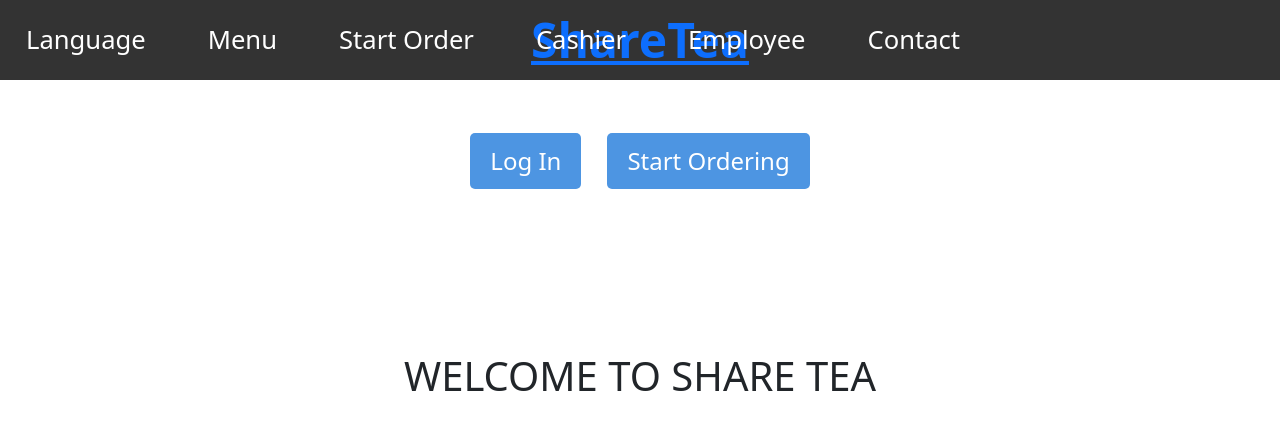
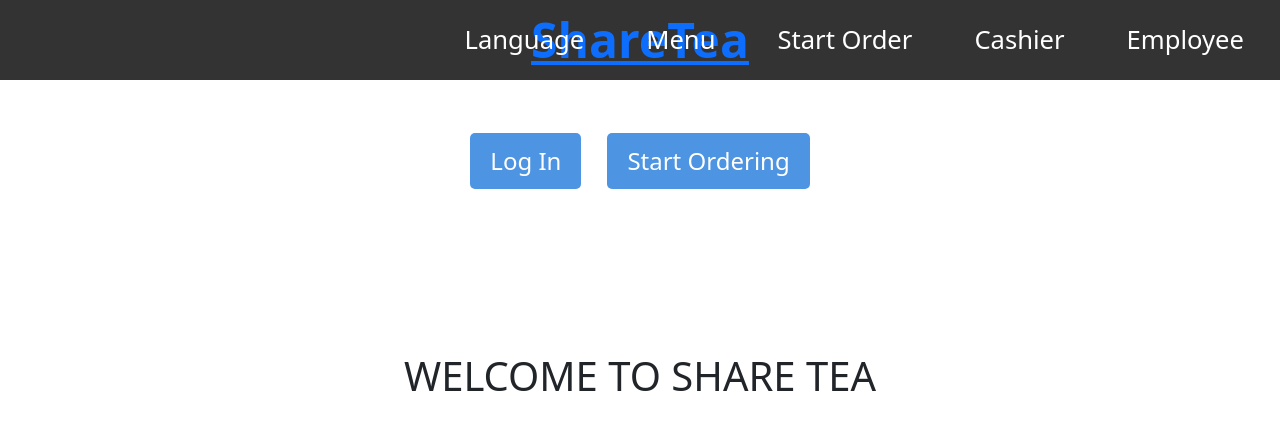
Before and after one commit to csce-315-331-2023c/project-3-902_02m_ggga, a React (Vite) app: page / in a window 1280 px wide. Shown: the top 430 px of the page. Built offline with nearby package versions, Linux system fonts and the light colour scheme.

Commit message:
trying to fix home

```diff
--- a/src/assets/Components/Home/Home.css
+++ b/src/assets/Components/Home/Home.css
@@ -23,15 +23,15 @@
 
 .sharetea_header {
     font-size: 3rem;
-    margin-left: 10px;
+    margin-right: auto;
 }
 
 .links {
     list-style: none;
     display: flex;
     gap: 10px;
-    margin-right: 10px;
-    align-items: center; /* Vertically align the links with the header */
+    margin-left: auto;
+    align-items: center;
 }
 
 .links li {
--- /dev/null
+++ b/src/assets/Components/Navbar.css
@@ -0,0 +1,3 @@
+.links {
+
+}
--- a/src/assets/Components/Navbar.jsx
+++ b/src/assets/Components/Navbar.jsx
@@ -20,7 +20,6 @@
                     <li> <Link to='/CashierLanding'>Cashier</Link></li>
                     <li ><Link to="https://github.com/login/oauth/authorize?client_id=c1e2a3c233d9b16112ee" >Employee</Link></li>
                     {/*log in auth -> button prompts for cashier or manager with privelege levels ->cashier or manager*/}
-                    <li> Contact</li>
                 </ul>
 
             </nav>
```
Also changed, not shown: 1 other file (tests, documents, lock files or other folders).
